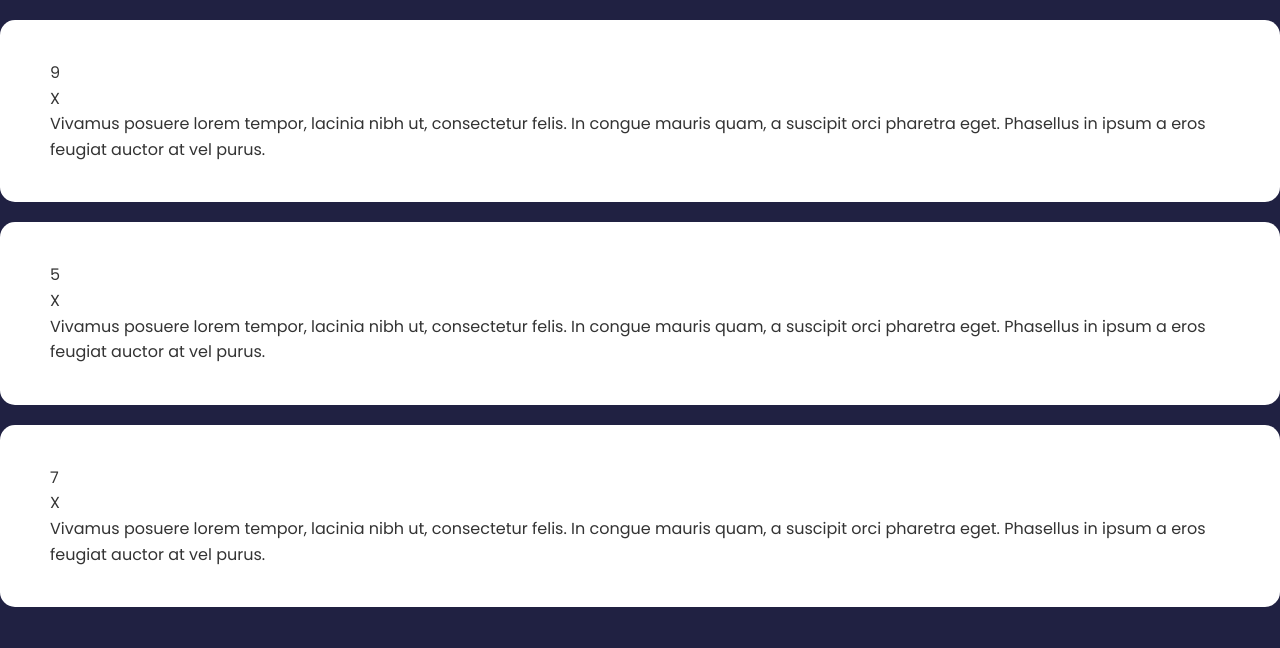
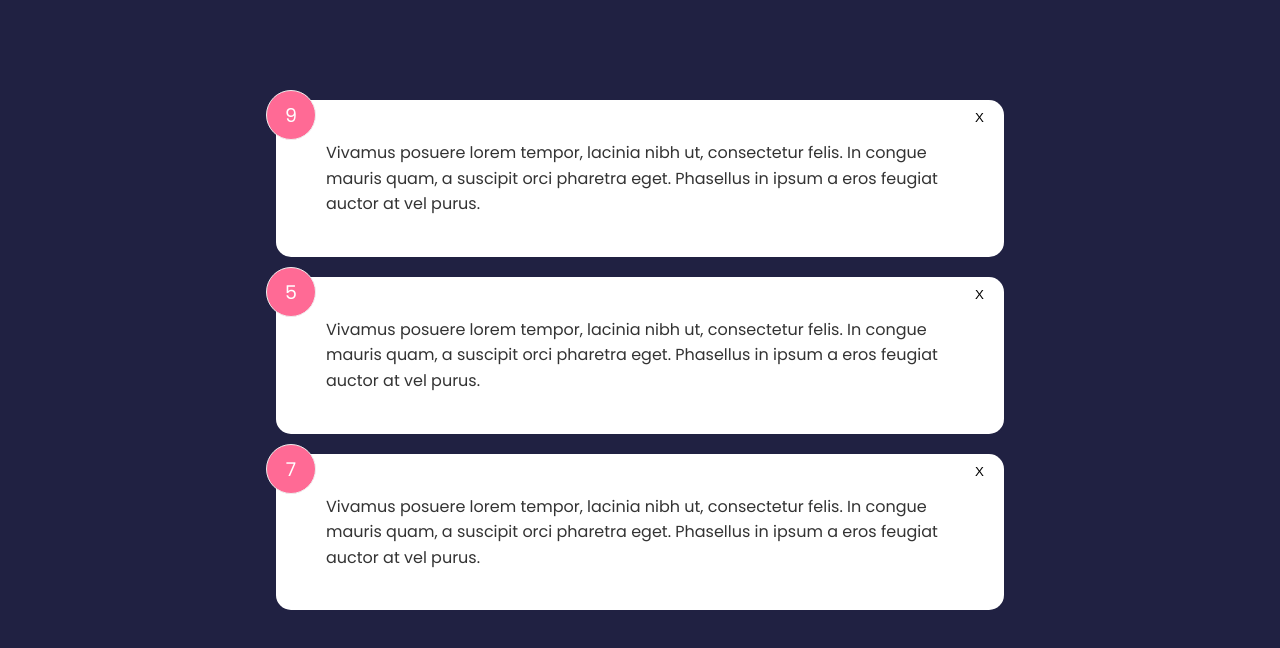
Before and after one commit to 00ives/svelte-crash-course, a Svelte app: page / in a window 1280 px wide. Shown: the top 648 px of the page. Built offline with nearby package versions, Linux system fonts and the light colour scheme.

Commit message:
add functionality to delete feedback items

```diff
--- a/src/App.svelte
+++ b/src/App.svelte
@@ -18,8 +18,13 @@
 				text: 'Vivamus posuere lorem tempor, lacinia nibh ut, consectetur felis. In congue mauris quam, a suscipit orci pharetra eget. Phasellus in ipsum a eros feugiat auctor at vel purus.'
 			},
 		]
+
+		const deleteFeedback = (e)=>{
+			const itemId =e.detail
+			feedback = feedback.filter((item)=>item.id != itemId)
+		}
 </script>
 
-<main>
-	<FeedbackList {feedback} />
+<main class="container">
+	<FeedbackList {feedback} on:delete-feedback={deleteFeedback} />
 </main>
--- a/src/components/FeedbackItem.svelte
+++ b/src/components/FeedbackItem.svelte
@@ -1,16 +1,49 @@
 <script>
+    import {createEventDispatcher} from 'svelte'
     import Card from "./Card.svelte";
     export let item
+
+    const dispatch = createEventDispatcher()
+
+    const handleDelete = (itemId) => {
+
+        dispatch('delete-feedback',itemId)
+    }
 </script>
 
 <Card>
     <div class="num-display">
         {item.rating}
     </div>
-    <div class="close">X</div>
+    <button class="close" on:click={()=> handleDelete(item.id)}>X</button>
     <p>
         {item.text}
     </p>
 </Card>
 
+<style>
+     .num-display {
+    position: absolute;
+    top: -10px;
+    left: -10px;
+    width: 50px;
+    height: 50px;
+    background: #ff6a95;
+    color: #fff;
+    border: 1px #eee solid;
+    border-radius: 50%;
+    padding: 10px;
+    text-align: center;
+    font-size: 19px;
+  }
+
+  .close {
+    position: absolute;
+    top: 10px;
+    right: 20px;
+    cursor: pointer;
+    background: none;
+    border: none;
+  }
+</style>
 <!-- stopped at 30:07 -->
--- a/src/components/FeedbackList.svelte
+++ b/src/components/FeedbackList.svelte
@@ -7,5 +7,5 @@ console.log(feedback)
 </script>
 
 {#each feedback as fb (fb.id)}
-    <FeedbackItem item={fb}/>
+    <FeedbackItem item={fb} on:delete-feedback/>
 {/each}
```
